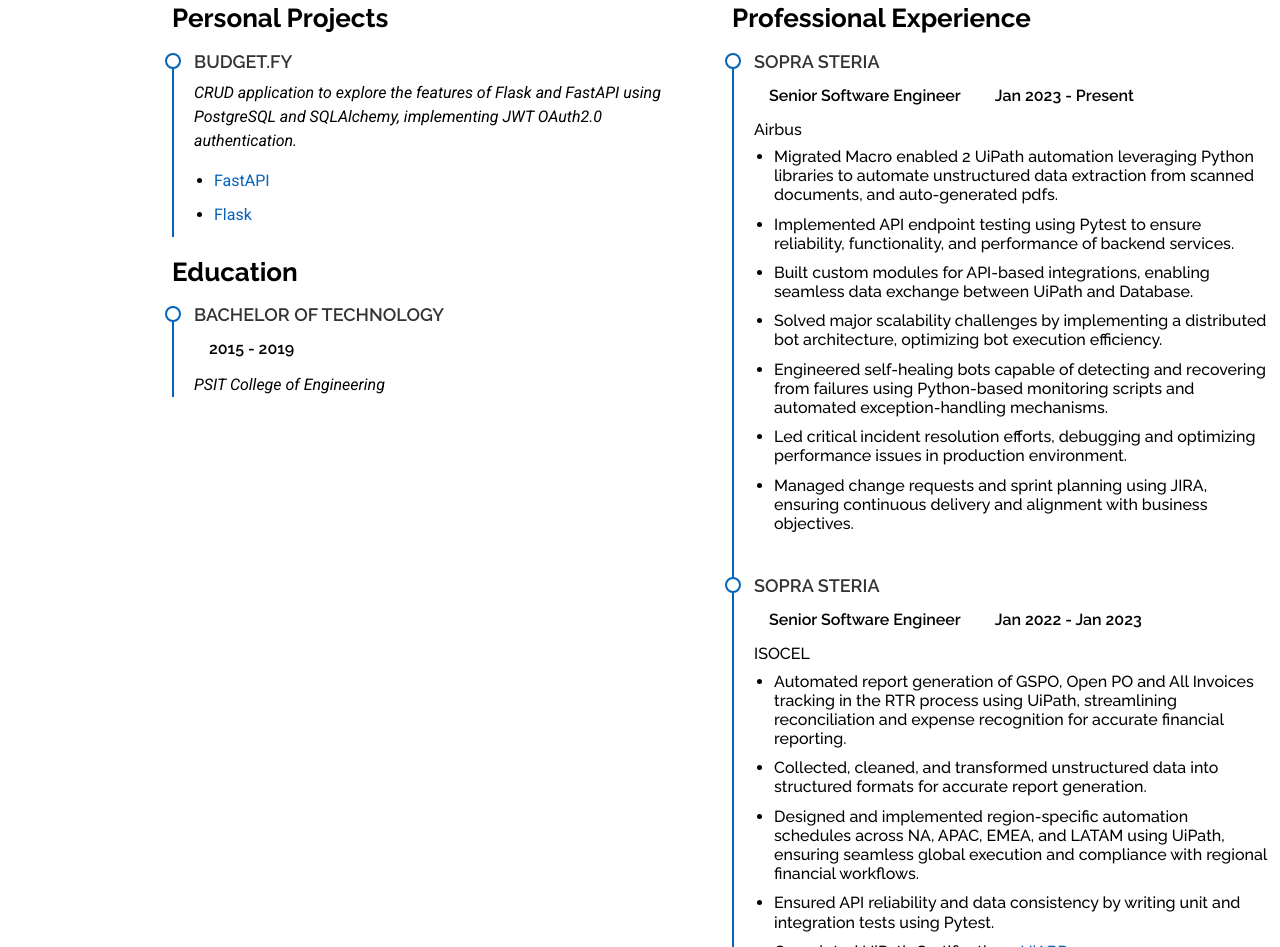
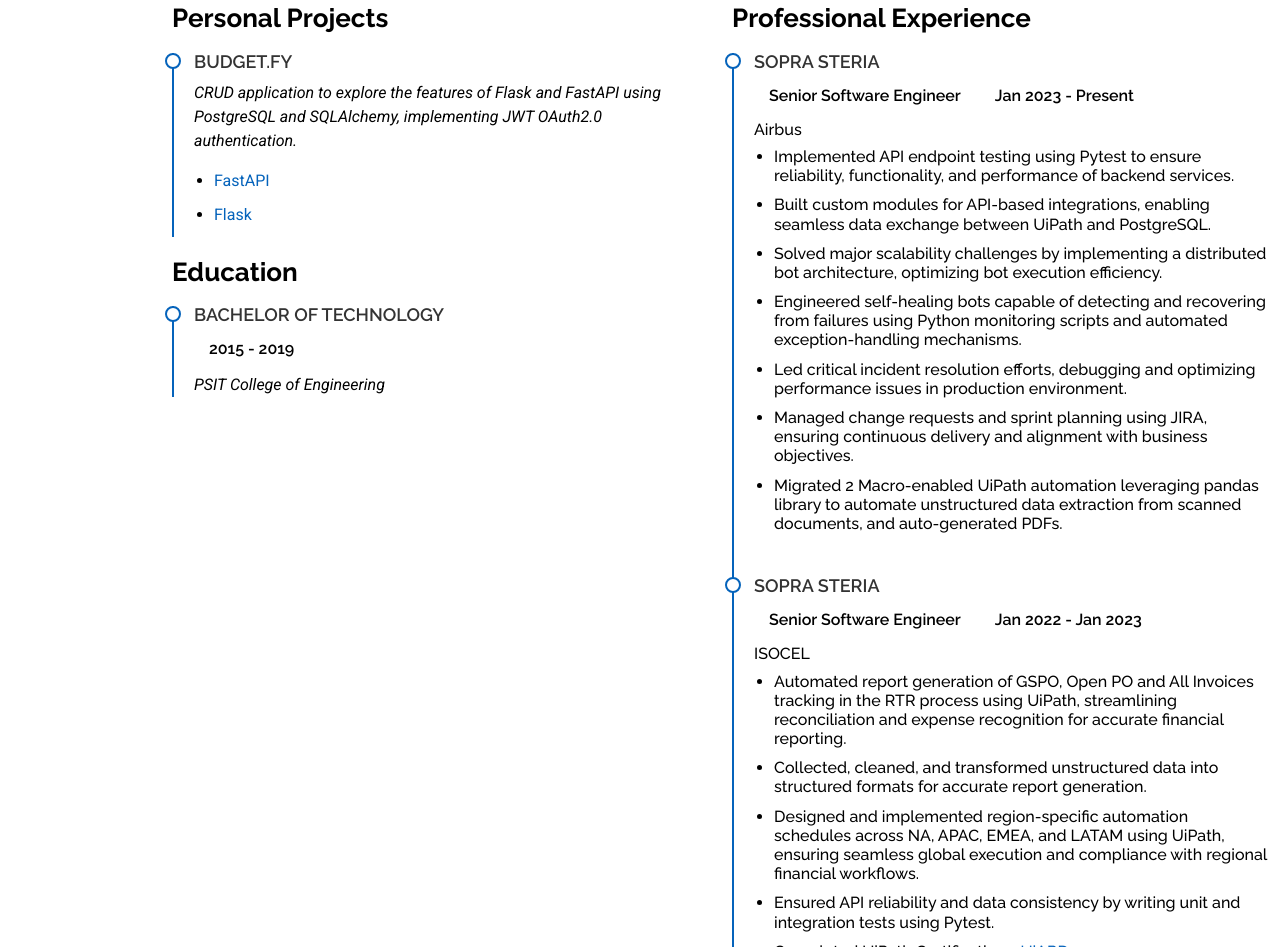
Before and after one commit to sugandhab31/sugandhab31.github.io, a plain HTML site: page index.html in a window 1280 px wide. Shown: the part 2047-2994 px from the top of the page. Drawn offline with Linux system fonts and the light colour scheme.

Commit message:
Portfolio

```diff
--- a/index.html
+++ b/index.html
@@ -235,7 +235,7 @@
       <!-- Section Title -->
       <div class="container section-title" data-aos="fade-up">
         <h2>Resume</h2>
-        <a class="primary_btn tr-bg" href="https://drive.google.com/file/d/1rdaqmjqHxqLLqMx__IoXig6bl7PEg0oN/view?usp=drive_link"><span>Download CV</span></a>
+        <a class="primary_btn tr-bg" href="https://drive.google.com/file/d/1Lo9CCefEiBgPHTCqIzGv8jDWzcoHAH3D/view?usp=drive_link"><span>Download CV</span></a>
         <p>I am a Python Backend Developer seeking a challenging role in the IT industry. I want to contribute to organizational success, drive software quality improvements, and advance toward a Senior Technical position through continuous professional growth.</p>
       </div><!-- End Section Title -->
 
@@ -281,13 +281,13 @@
               <h5>Jan 2023 - Present</h5>
               <h6>Airbus<h6>
               <ul>
-                <li>Migrated Macro enabled 2 UiPath automation leveraging Python libraries to automate unstructured data extraction from scanned documents, and auto-generated pdfs.</li>
                 <li>Implemented API endpoint testing using Pytest to ensure reliability, functionality, and performance of backend services.</li>
-                <li>Built custom modules for API-based integrations, enabling seamless data exchange between UiPath and Database.</li>
+                <li>Built custom modules for API-based integrations, enabling seamless data exchange between UiPath and PostgreSQL.</li>
                 <li>Solved major scalability challenges by implementing a distributed bot architecture, optimizing bot execution efficiency.</li>
-                <li>Engineered self-healing bots capable of detecting and recovering from failures using Python-based monitoring scripts and automated exception-handling mechanisms.</li>
+                <li>Engineered self-healing bots capable of detecting and recovering from failures using Python monitoring scripts and automated exception-handling mechanisms.</li>
                 <li>Led critical incident resolution efforts, debugging and optimizing performance issues in production environment.</li>
                 <li>Managed change requests and sprint planning using JIRA, ensuring continuous delivery and alignment with business objectives.</li>
+                <li>Migrated 2 Macro-enabled UiPath automation leveraging pandas library to automate unstructured data extraction from scanned documents, and auto-generated PDFs.</li>
               </ul>
             </div><!-- Edn Resume Item -->
 
```
